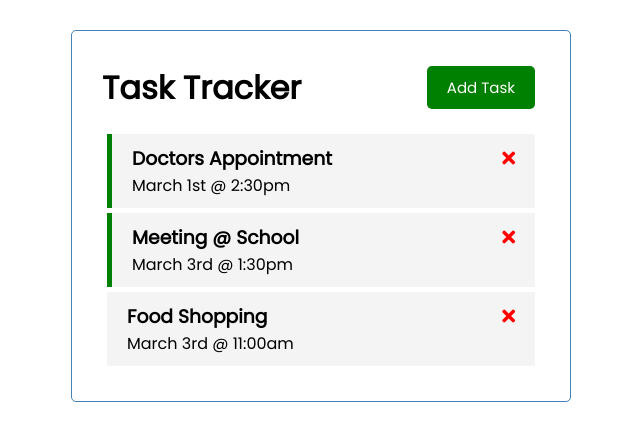
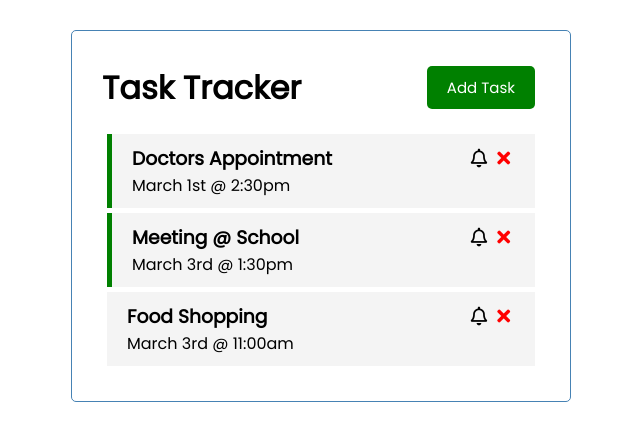
Before and after one commit to jackthelab/vue-task-tracker, a Vue app: page / in a window 1280 px wide. Shown: the top 440 px of the page, without its empty margins (319-959 px from the left). Built offline with nearby package versions, Linux system fonts and the light colour scheme.

Commit message:
Added ability to toggle reminder

```diff
--- a/src/App.vue
+++ b/src/App.vue
@@ -1,7 +1,7 @@
 <template>
   <div class="container">
     <Header title="Task Tracker" />
-    <Tasks @delete-task="deleteTask  " :tasks="tasks" />
+    <Tasks @change-reminder="changeReminder" @delete-task="deleteTask  " :tasks="tasks" />
   </div>
 </template>
 
@@ -28,6 +28,21 @@
         if(confirm('Are you sure you want to delete this task?')) {
           this.tasks = this.tasks.filter((task) => task.id !== id)
         }
+      },
+      changeReminder(id) {
+        let task = this.tasks.find((task) => task.id === id)
+        let alertMessage
+
+        if(task.reminder) {
+          alertMessage = "Are you sure you want to remove this alert?"
+        } else {
+          alertMessage = "Confirm adding an alert to this task."
+        }
+
+        if(confirm(alertMessage)) {
+          task.reminder = !task.reminder
+        }
+
       }
     },
     created() {
--- a/src/components/Task.vue
+++ b/src/components/Task.vue
@@ -2,7 +2,10 @@
   <div :class="[task.reminder ? 'reminder' : '', 'task']">
     <h3>
       {{ task.text }}
-      <i @click="deleteTask(task.id)" class="fas fa-times"></i>
+      <div class="icons">
+        <i @click="changeReminder(task.id)" class="far fa-bell"></i>
+        <i @click="deleteTask(task.id)" class="fas fa-times"></i>
+      </div>
       </h3>
     <p>{{ task.day }}</p>
   </div>
@@ -17,6 +20,9 @@ export default {
   methods: {
     deleteTask(id) {
       this.$emit('delete-task', id)
+    },
+    changeReminder(id) {
+      this.$emit('change-reminder', id)
     }
   }
 }
@@ -43,4 +49,8 @@ export default {
     align-items: center;
     justify-content: space-between;
   }
+
+  .icons i {
+    margin: 0 5px;
+  }
 </style>
--- a/src/components/Tasks.vue
+++ b/src/components/Tasks.vue
@@ -1,6 +1,6 @@
 <template>
   <div :key="task.id" v-for="task in tasks">
-    <Task @delete-task="$emit('delete-task', task.id)" :task="task" />
+    <Task @change-reminder="$emit('change-reminder', task.id)" @delete-task="$emit('delete-task', task.id)" :task="task" />
   </div>
 </template>
 
@@ -15,7 +15,7 @@ export default {
   components: {
     Task
   },
-  emits: ['delete-task']
+  emits: ['delete-task', 'change-reminder']
 }
 </script>
 
```
